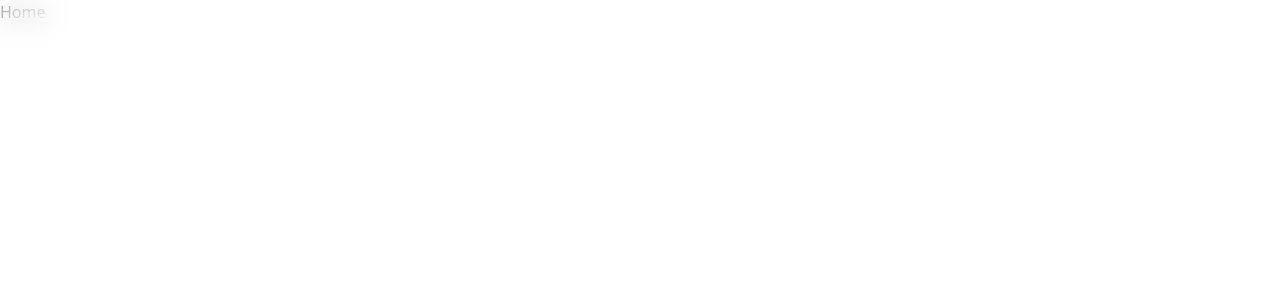
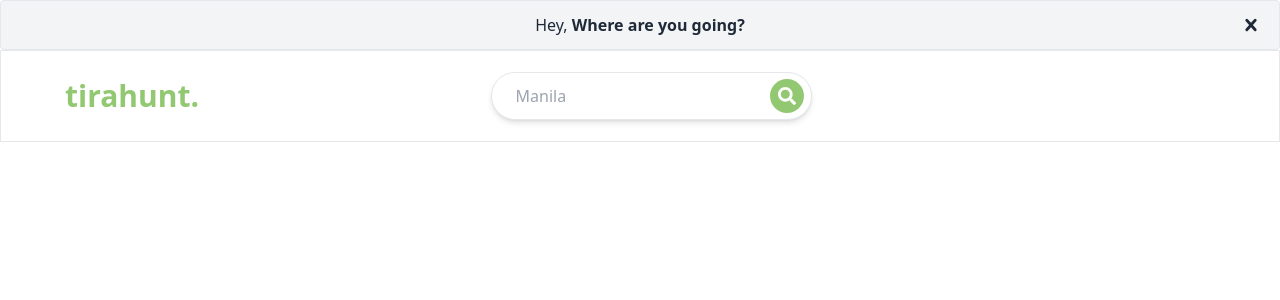
Before and after one commit to rjlb87/tirahunt, a React (Vite) app: page / in a window 1280 px wide. Shown: the top 300 px of the page. Built offline with nearby package versions, Linux system fonts and the light colour scheme.

Commit message:
feature: added search bar and updated nav

```diff
--- a/package.json
+++ b/package.json
@@ -12,6 +12,7 @@
   "dependencies": {
     "react": "^18.2.0",
     "react-dom": "^18.2.0",
+    "react-icons": "^4.11.0",
     "react-scroll": "^1.8.9"
   },
   "devDependencies": {
--- a/src/common/NavBar.jsx
+++ b/src/common/NavBar.jsx
@@ -1,35 +1,9 @@
 import React, { useState } from "react";
 import { Link } from "react-scroll";
+import { FaSearch } from 'react-icons/fa';
 
 const NavBar = () => {
   const [nav, setNav] = useState(false);
-
-  const links = [
-    {
-      id: 1,
-      link: "Home",
-    },
-    {
-      id: 2,
-      link: "About",
-    },
-    // {
-    //   id: 3,
-    //   link: "Skills",
-    // },
-    // {
-    //   id: 4,
-    //   link: "Experience",
-    // },
-    // {
-    //   id: 5,
-    //   link: "Projects",
-    // },
-    {
-      id: 6,
-      link: "Contact",
-    },
-  ];
 
   const handleCloseNav = () => {
     if (nav) {
@@ -38,70 +12,47 @@ const NavBar = () => {
   };
 
   return (
-    <div className="z-50 fixed flex justify-between items-center w-full h-20 px-4 bg-white bg-opacity-50 backdrop-filter backdrop-blur-lg  nav ">
+    <>
+      <div className="bg-gray-100 border text-gray-800 text-center text- px-4 py-3 rounded relative" role="alert">
+        <span className="block sm:inline">Hey, </span>
+        <span className="block sm:inline font-semibold">Where are you going?</span>
+        <span className="absolute top-0 bottom-0 right-0 px-4 py-3">
+          <svg className="fill-current h-6 w-6 text-gray-800" role="button" xmlns="http://www.w3.org/2000/svg" viewBox="0 0 20 20"><title>Close</title><path d="M14.348 14.849a1.2 1.2 0 0 1-1.697 0L10 11.819l-2.651 3.029a1.2 1.2 0 1 1-1.697-1.697l2.758-3.15-2.759-3.152a1.2 1.2 0 1 1 1.697-1.697L10 8.183l2.651-3.031a1.2 1.2 0 1 1 1.697 1.697l-2.758 3.152 2.758 3.15a1.2 1.2 0 0 1 0 1.698z" /></svg>
+        </span>
+      </div>
+
+      <div className="z-50 fixed flex justify-between items-center w-full h-[92px] px-4 bg-white border nav ">
         <div className="flex items-center ml-4 pt-4">
           <Link to="Home" smooth={true} duration={500} onClick={handleCloseNav}>
             <button>
-            <h1 className="text-3xl font-bold text-white pl-8" name="Home">
-              airbnb
+              <h1 className="text-3xl font-bold text-[#92c872] pl-8 pb-4">
+                tirahunt.
               </h1>
             </button>
           </Link>
         </div>
-      <ul className="hidden md:flex">
-        {links.map(({ id, link }) => (
-          <li
-            key={id}
-            className="px-3 cursor-pointer font-medium text-white hover:scale-105 hover:text-white link-underline"
-          >
-            <Link
-              activeClass="active"
-              to={link}
-              spy={true}
-              smooth={true}
-              duration={500} // set duration to 0
-              onClick={handleCloseNav}
-            >
-              {link}
-            </Link>
-          </li>
-        ))}
-      </ul>
-
+        <div className="flex-grow flex justify-center">
+          <div className="relative right-20">
+            <input
+              type="text"
+              placeholder="Manila"
+              className="pl-6 h-12 w-full pr-16 rounded-full border shadow-md"
+            />
+            <div className="absolute right-2 top-1/2 transform -translate-y-1/2 h-full flex items-center">
+              <button className="bg-[#92c872] text-white rounded-full p-2">
+                <FaSearch size={18} />
+              </button>
+            </div>
+          </div>
+        </div>
         <div
           onClick={() => setNav(!nav)}
-        className="cursor-pointer pr-4 z-10 text-[#03b1fc]  md:hidden"
+          className="cursor-pointer pr-4 z-10 text-[#03b1fc] md:hidden"
         >
-        {/* {nav ? <FaTimes size={20} /> : <FaBars size={20} />} */}
+          {nav ? "✕" : "☰"}
         </div>
-
-      {nav && (
-        <ul className="flex flex-col justify-start absolute top-0 left-0 w-full h-screen bg-black pl-8">
-          <div className="fixed flex justify-between items-center w-full h-20 px-4 bg-black white nav">
-            {/* <div className="flex items-center ml-4 pt-4">
-              <h1 className="text-4xl font-bold text-white  ">rj.</h1>
-            </div> */}
       </div>
-          {links.map(({ id, link }) => (
-            <li
-              key={id}
-              className="px-4 cursor-pointer capitalize py-4 text-2xl text-[#03b1fc] pt-8  text-center"
-            >
-              <Link
-                activeClass="active"
-                to={link}
-                spy={true}
-                smooth={true}
-                duration={0} // set duration to 0
-                onClick={handleCloseNav}
-              >
-                {link}
-              </Link>
-            </li>
-          ))}
-        </ul>
-      )}
-    </div>
+    </>
   );
 };
 
```
Also changed, not shown: 1 other file (tests, documents, lock files or other folders). Lines whose indentation alone changed are shown as unchanged.
